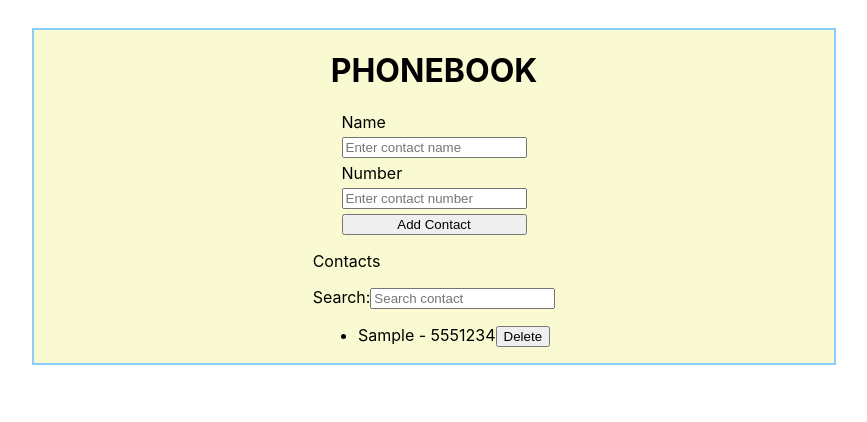
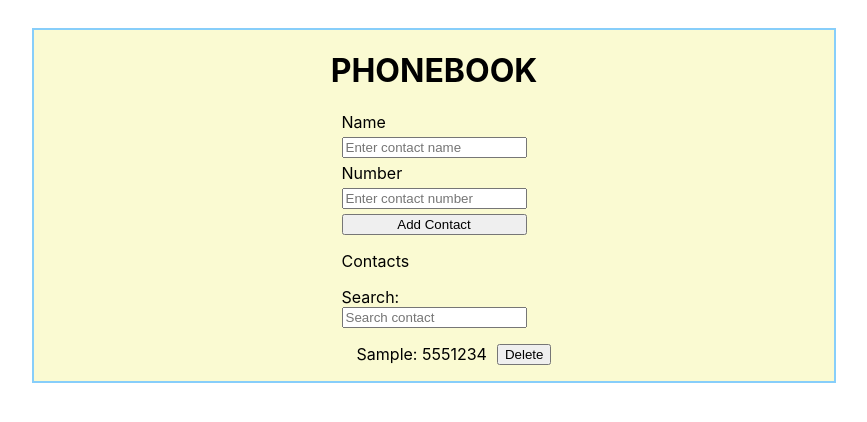
Before and after one commit to JohanDevia/goit-react-hw-03-phonebook, a React (Create React App) app: page / in a window 1280 px wide. Both pictures are taken after typing "Sample", "5551234" into the empty fields and a click on the button "Add Contact". Shown: the top 422 px of the page, without its empty margins (206-1073 px from the left). Built offline with nearby package versions, Linux system fonts and the light colour scheme.

Commit message:
added styles

```diff
--- a/src/components/Phonebook.jsx
+++ b/src/components/Phonebook.jsx
@@ -1,6 +1,11 @@
 import React, { Component } from 'react';
 import { nanoid } from 'nanoid';
-import { Container, FormPhonebook } from './Phonebook.styled';
+import {
+  Container,
+  FormPhonebook,
+  ContactsList,
+  FinderContacts,
+} from './Phonebook.styled';
 
 class Phonebook extends Component {
   constructor(props) {
@@ -83,12 +88,15 @@ class Phonebook extends Component {
     return (
       <ul>
         {filteredContacts.map(contact => (
-          <li key={contact.id}>
-            {contact.name} - {contact.number}
-            <button onClick={() => this.handleContactDelete(contact.id)}>
+          <ContactsList key={contact.id}>
+            {contact.name}: {contact.number} {}
+            <button
+              onClick={() => this.handleContactDelete(contact.id)}
+              style={{ marginLeft: '10px' }}
+            >
               Delete
             </button>
-          </li>
+          </ContactsList>
         ))}
       </ul>
     );
@@ -123,9 +131,9 @@ class Phonebook extends Component {
           <button type="submit">Add Contact</button>
         </FormPhonebook>
 
-        <div>
+        <FinderContacts>
           <p>Contacts</p>
-          <label htmlFor="filter">Search:</label>
+          <label htmlFor="filter">Search: </label>
           <input
             type="text"
             id="filter"
@@ -134,7 +142,7 @@ class Phonebook extends Component {
             value={filter}
             onChange={this.handleFilterChange}
           />
-        </div>
+        </FinderContacts>
 
         {this.renderContacts()}
       </Container>
--- a/src/components/Phonebook.styled.jsx
+++ b/src/components/Phonebook.styled.jsx
@@ -15,3 +15,12 @@ export const FormPhonebook = styled.form`
   flex-direction: column;
   grid-gap: 5px;
 `;
+export const FinderContacts = styled.div`
+  display: flex;
+  flex-direction: column;
+`;
+
+export const ContactsList = styled.li`
+  display: flex;
+  justify-content: space-between;
+`;
```
